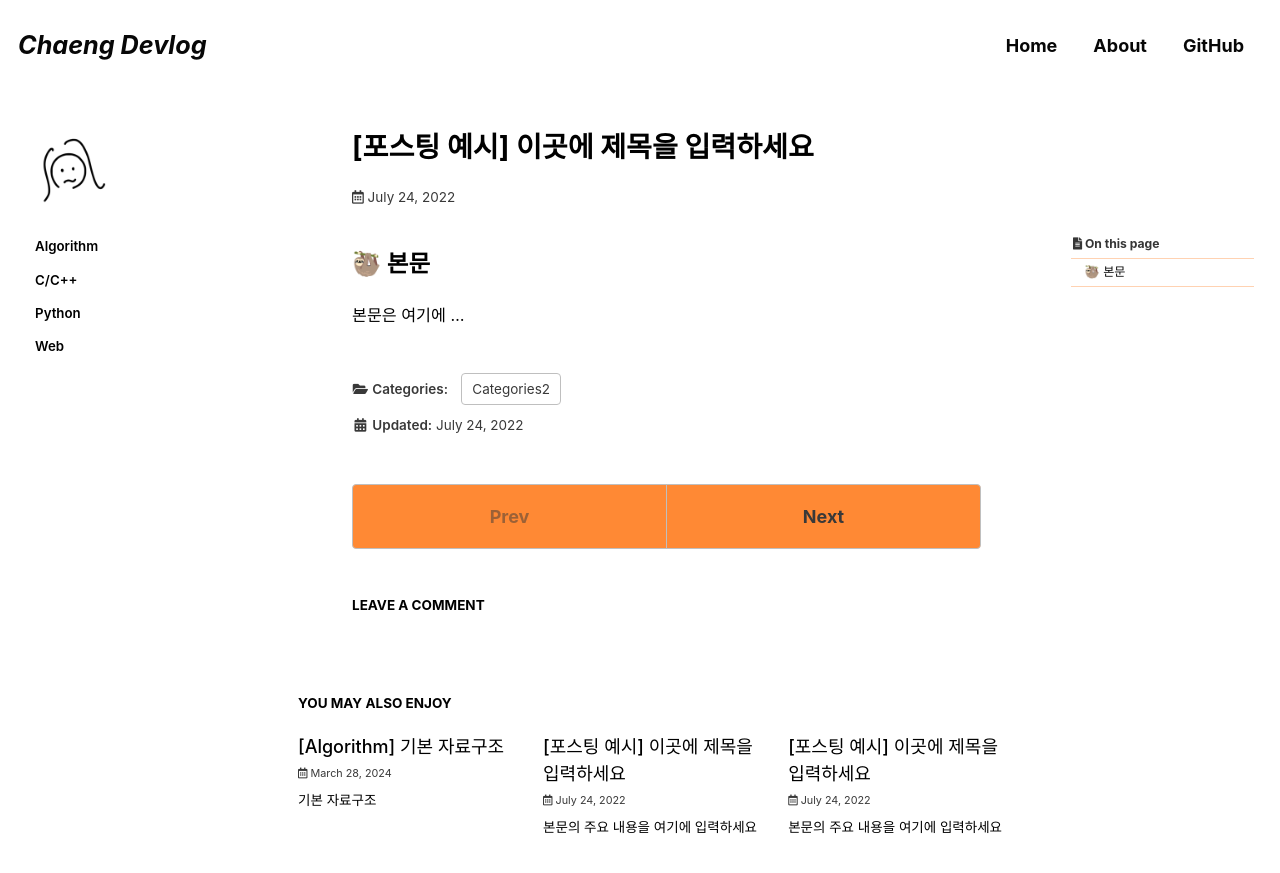
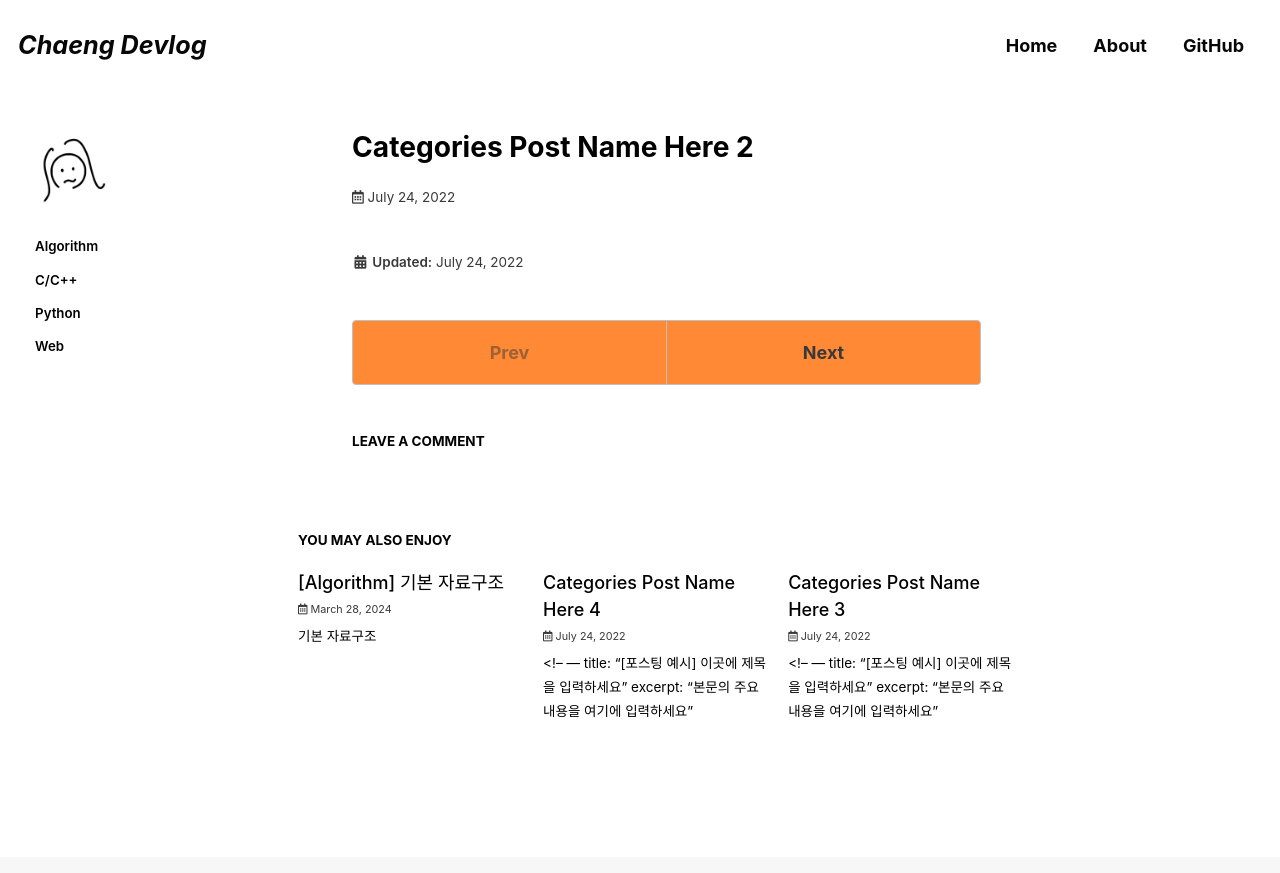
Before and after one commit to cchaeyoung/cchaeyoung.github.io, a Jekyll site: the page built from _posts/2022-07-24-categories-post-name-here-2.md, in a window 1280 px wide and 900 px high. Shown: the top 873 px of the window. Built offline with Jekyll 4.4.1, drawn with Linux system fonts in a browser that asks for light colours; cached includes are drawn as plain includes; some web fonts are replaced; comment, search, counter and statistics services are not loaded.

Commit message:
Update blog post

```diff
--- a/_posts/2022-07-24-categories-post-name-here-2.md
+++ b/_posts/2022-07-24-categories-post-name-here-2.md
@@ -1,4 +1,4 @@
----
+<!-- ---
 title: "[포스팅 예시] 이곳에 제목을 입력하세요"
 excerpt: "본문의 주요 내용을 여기에 입력하세요"
 
@@ -18,4 +18,4 @@ last_modified_at: 2022-07-24
 
 ## 🦥 본문
 
-본문은 여기에 ...
+본문은 여기에 ... -->
```
Also changed, not shown: _posts/2022-07-24-categories-post-name-here-3.md (+2 -2 lines), _posts/2022-07-24-categories-post-name-here-4.md (+2 -2 lines).
